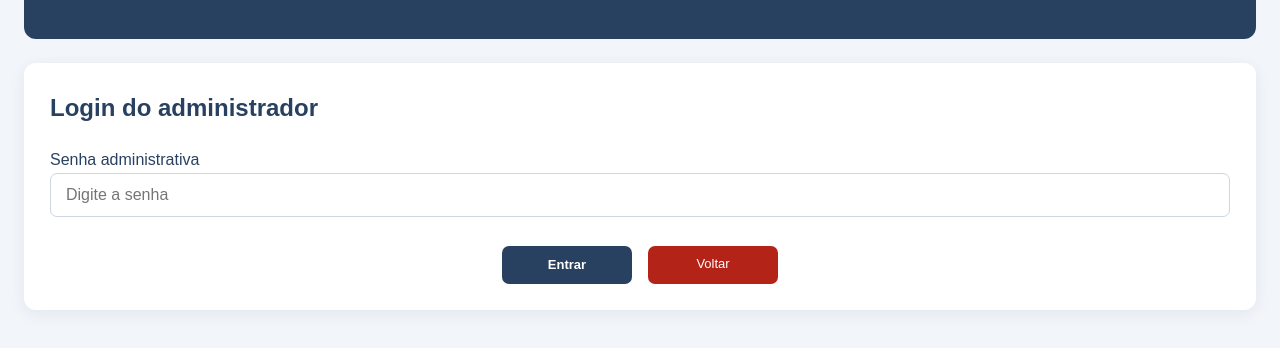
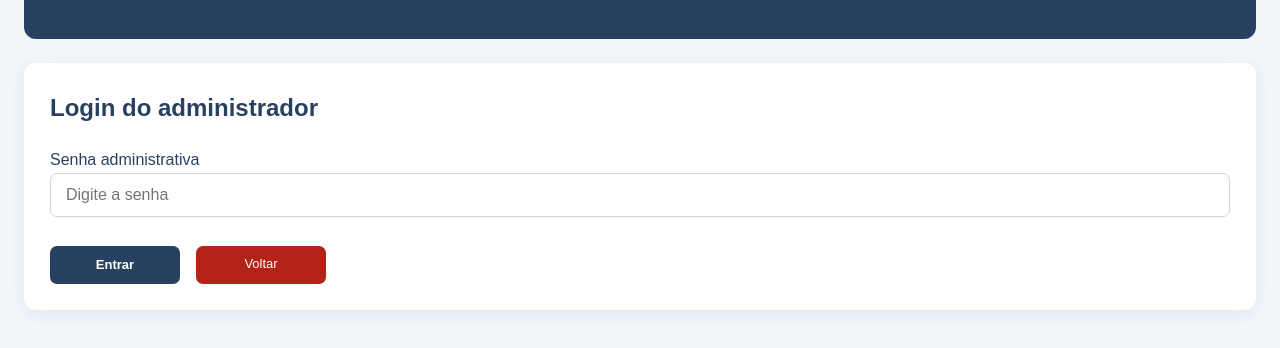
Before and after one commit to Rafael-Ponchek/DataVotoCesf, a plain HTML site: page admin.html in a window 1280 px wide. Shown: the part 146-494 px from the top of the page. Drawn offline with Linux system fonts and the light colour scheme.

Commit message:
Update admin.html

```diff
--- a/admin.html
+++ b/admin.html
@@ -184,20 +184,20 @@
             }
         }
 
-       .botoes-login {
+        .botoes-login {
             display: flex;
-            justify-content: center;
+            justify-content: flex-start;
             gap: 8px;
             margin-top: 15px;
         }
 
         .botoes-login button,
         .botoes-login .botao-voltar {
-            width: auto;
-            flex: 0 1 130px;
+            width: 130px;
+            flex: 0 0 130px;
             height: 38px;
             margin: 0;
-            padding: 8px;
+            padding: 8px 5px;
             border: none;
             border-radius: 7px;
             font-size: 13px;
```
